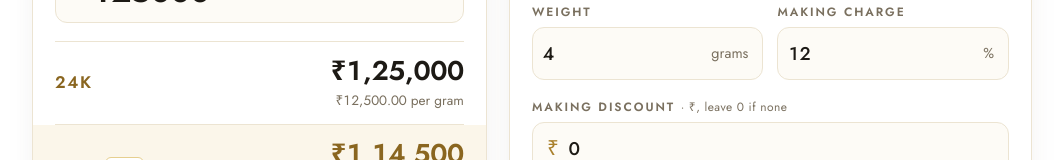
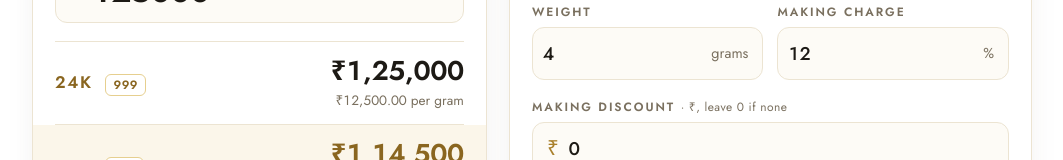
Before and after one commit to 18mca011-source/scalio-website, a plain HTML site: page index.html in a window 1280 px wide. Shown: the part 475-635 px from the top of the page, without its empty margins (108-1171 px from the left). Drawn offline with Linux system fonts and the light colour scheme.

Commit message:
Add files via upload

```diff
--- a/index.html
+++ b/index.html
@@ -172,7 +172,7 @@ img { max-width: 100%; }
         <div class="inputbox"><span class="pre">₹</span><input type="number" id="rate24" inputmode="decimal" min="0" step="1" value="125000"><span class="post">/ 10g</span></div>
       </div>
       <div class="rates" aria-live="polite">
-        <div class="rate"><span class="karat">24K</span><span class="v" id="g-r1">—</span><span class="s" id="g-r1s">—</span></div>
+        <div class="rate"><span class="karat">24K <small class="hm">999</small></span><span class="v" id="g-r1">—</span><span class="s" id="g-r1s">—</span></div>
         <div class="rate hero"><span class="karat">22K <small class="hm">916</small></span><span class="v" id="g-r2">—</span><span class="s" id="g-r2s">—</span></div>
       </div>
     </section>
```
